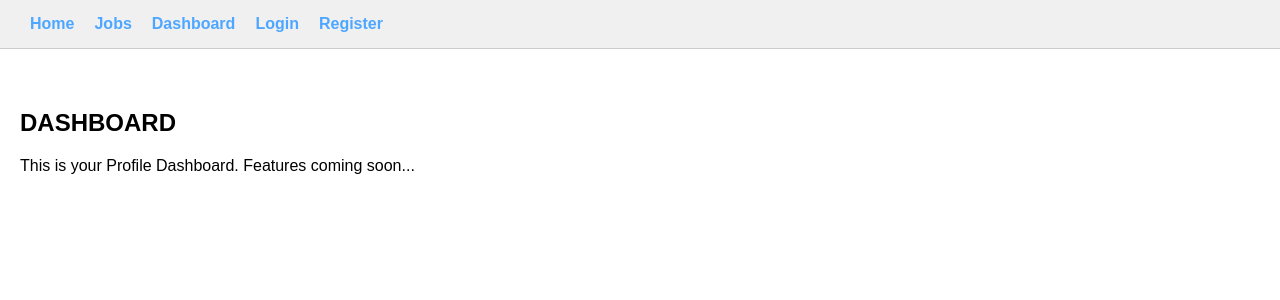
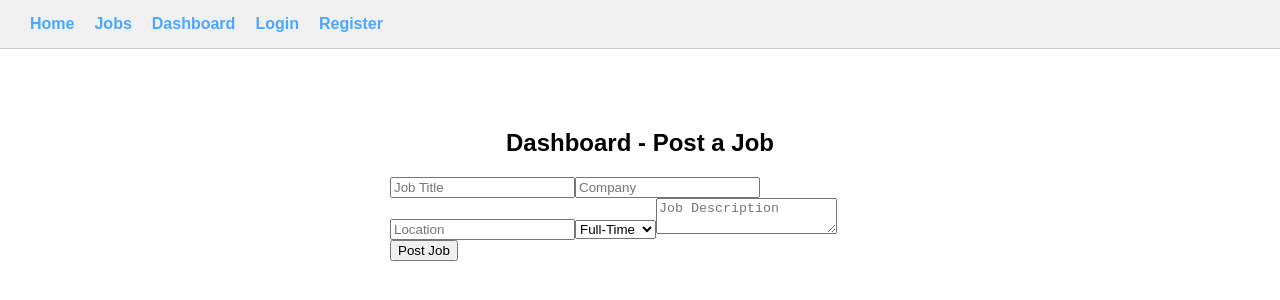
Before and after one commit to Facelessism/CODSOFT, a React (Create React App) app in the folder client/: page /dashboard in a window 1280 px wide. Shown: the top 300 px of the page. Built offline with nearby package versions, Linux system fonts and the light colour scheme.

Commit message:
Created The JobForm component & integrated it with the Dashboard

```diff
--- /dev/null
+++ b/client/src/components/JobForm.js
@@ -0,0 +1,39 @@
+// client/src/components/JobForm.js
+import React, { useState } from "react";
+
+function JobForm({ onSubmit }) {
+  const [formData, setFormData] = useState({
+    title: "",
+    company: "",
+    location: "",
+    type: "Full-Time",
+    description: "",
+  });
+
+  function handleChange(e) {
+    const { name, value } = e.target;
+    setFormData((prev) => ({ ...prev, [name]: value }));
+  }
+
+  function handleSubmit(e) {
+    e.preventDefault();
+    if (onSubmit) onSubmit(formData);
+  }
+
+  return (
+    <form onSubmit={handleSubmit} style={{ maxWidth: "500px", margin: "0 auto" }}>
+      <input name="title" value={formData.title} onChange={handleChange} placeholder="Job Title" />
+      <input name="company" value={formData.company} onChange={handleChange} placeholder="Company" />
+      <input name="location" value={formData.location} onChange={handleChange} placeholder="Location" />
+      <select name="type" value={formData.type} onChange={handleChange}>
+        <option value="Full-Time">Full-Time</option>
+        <option value="Part-Time">Part-Time</option>
+        <option value="Remote">Remote</option>
+      </select>
+      <textarea name="description" value={formData.description} onChange={handleChange} placeholder="Job Description" />
+      <button type="submit">Post Job</button>
+    </form>
+  );
+}
+
+export default JobForm;
--- a/client/src/components/Jobcards.js
+++ b/client/src/components/Jobcards.js
@@ -77,6 +77,6 @@ function JobCards() {
   );
 }
 
-//git add
+//for a commit
 
 export default JobCards;
--- a/client/src/pages/Dashboard.js
+++ b/client/src/pages/Dashboard.js
@@ -1,12 +1,18 @@
+import React from "react";
+import JobForm from "../components/JobForm";
+
 function Dashboard() {
+  function handleJobPost(data) {
+    console.log("Submitted Job:", data);
+    // gonna be into backend laterrr
+  }
+
   return (
-    <div style={{ padding: "20px" }}>
-      <h2>DASHBOARD</h2>
-      <p>This is your Profile Dashboard. Features coming soon...</p>
+    <div style={{ padding: "40px" }}>
+      <h2 style={{ textAlign: "center" }}>Dashboard - Post a Job</h2>
+      <JobForm onSubmit={handleJobPost} />
     </div>
   );
 }
 
-//all for commits
-
 export default Dashboard;
--- a/client/src/pages/JobDetails.js
+++ b/client/src/pages/JobDetails.js
@@ -50,6 +50,6 @@ function JobDetails() {
   );
 }
 
-// git add
+// for a commit
 
 export default JobDetails;
--- a/client/src/pages/Jobs.js
+++ b/client/src/pages/Jobs.js
@@ -23,5 +23,6 @@ function Jobs() {
   );
 }
 
-//git add
+//for a commit
+
 export default Jobs;
```
